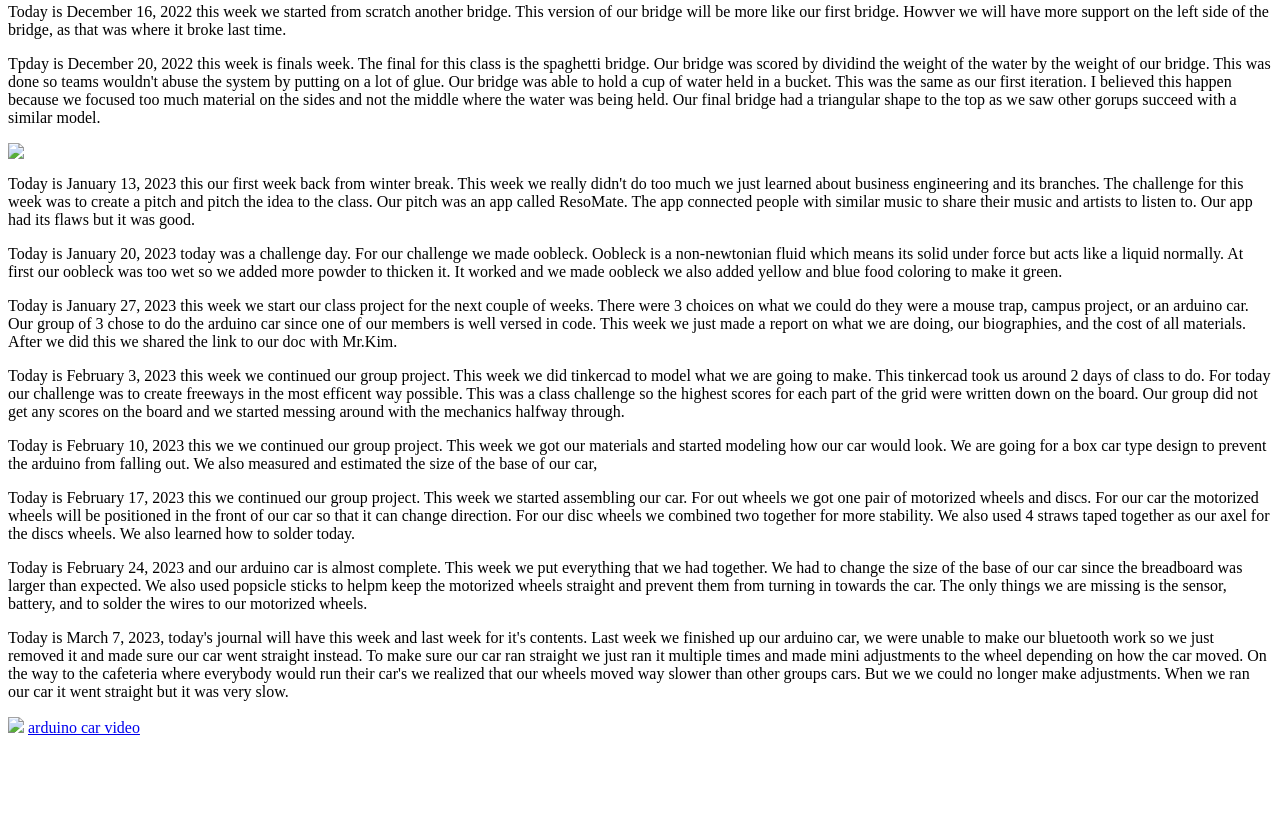
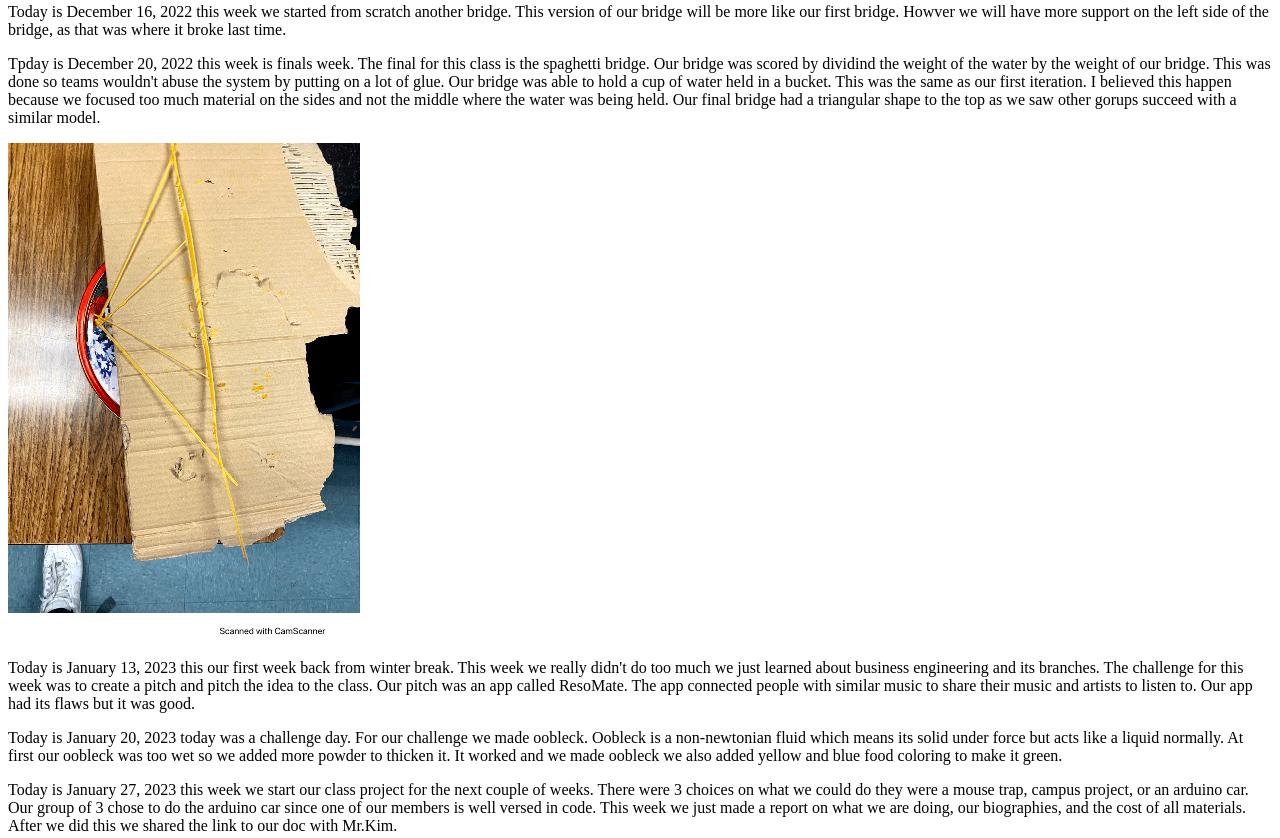
Before and after one commit to BenBenavides/Engineering, a plain HTML site: page index.html in a window 1280 px wide. Shown: the part 1844-2682 px from the top of the page. Before the commit the page ends 2597 px from the top, so only its background shows below. Drawn offline with Linux system fonts and the light colour scheme.

Commit message:
fixed images

```diff
--- a/index.html
+++ b/index.html
@@ -138,7 +138,7 @@
         model.
     </p>
     <p>
-        <img src="Bridge final 2.0.pdf">
+        <img src="Bridge final 2.0-1.png">
     </p>
     <p>
         Today is January 13, 2023 this our first week back from winter break. This week we really didn't
@@ -196,7 +196,7 @@
         car it went straight but it was very slow.
     </p>
     <p>
-        <img src="Arduink car pt2.pdf">
+        <img src="Arduink car pt2-1.png">
 
         <a href="https://youtube.com/shorts/uKIqAqiIQoI?feature=share">arduino car video</a>
     </p>
```
Also changed, not shown: Arduink car pt2-1.png (added), Bridge final 2.0-1.png (added).
